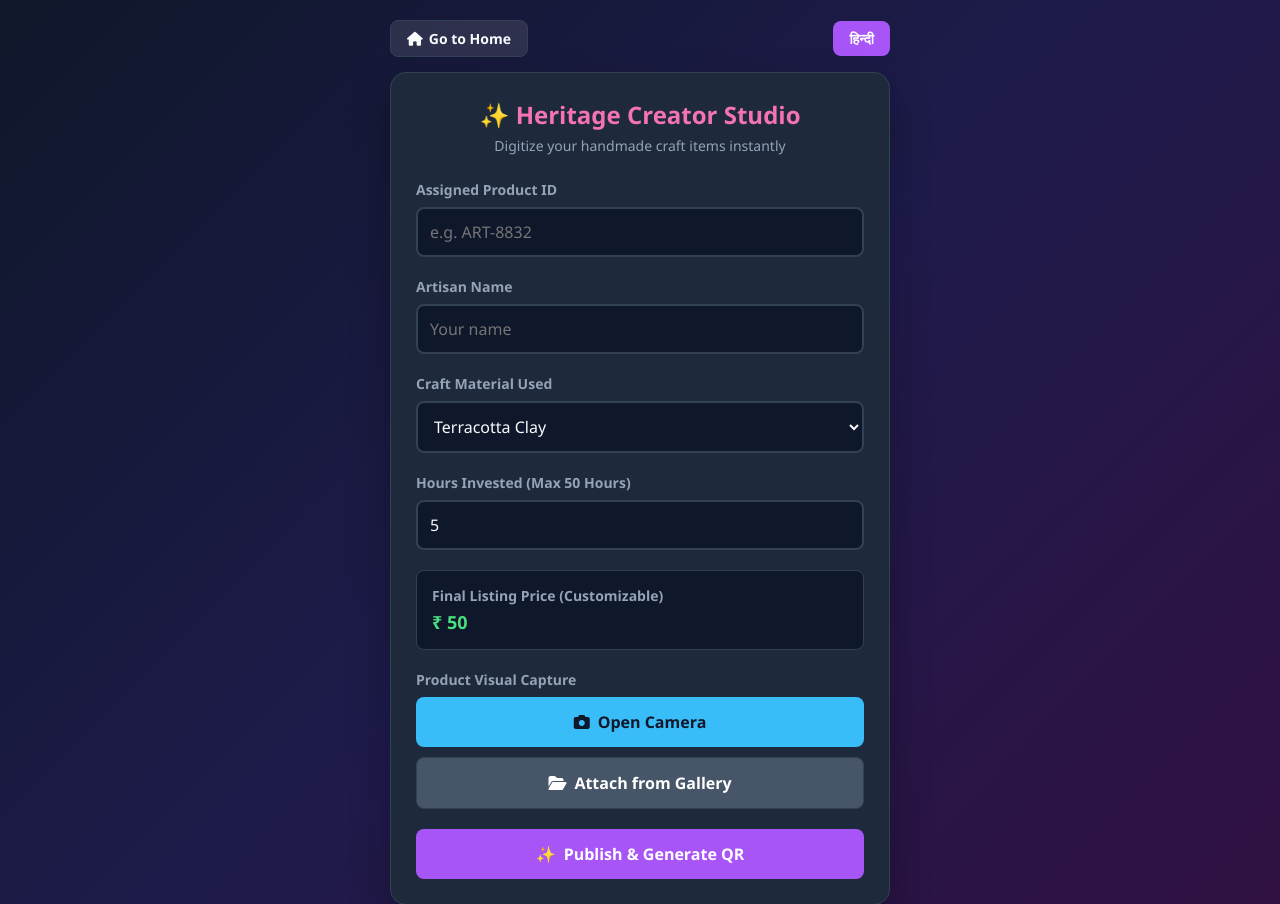
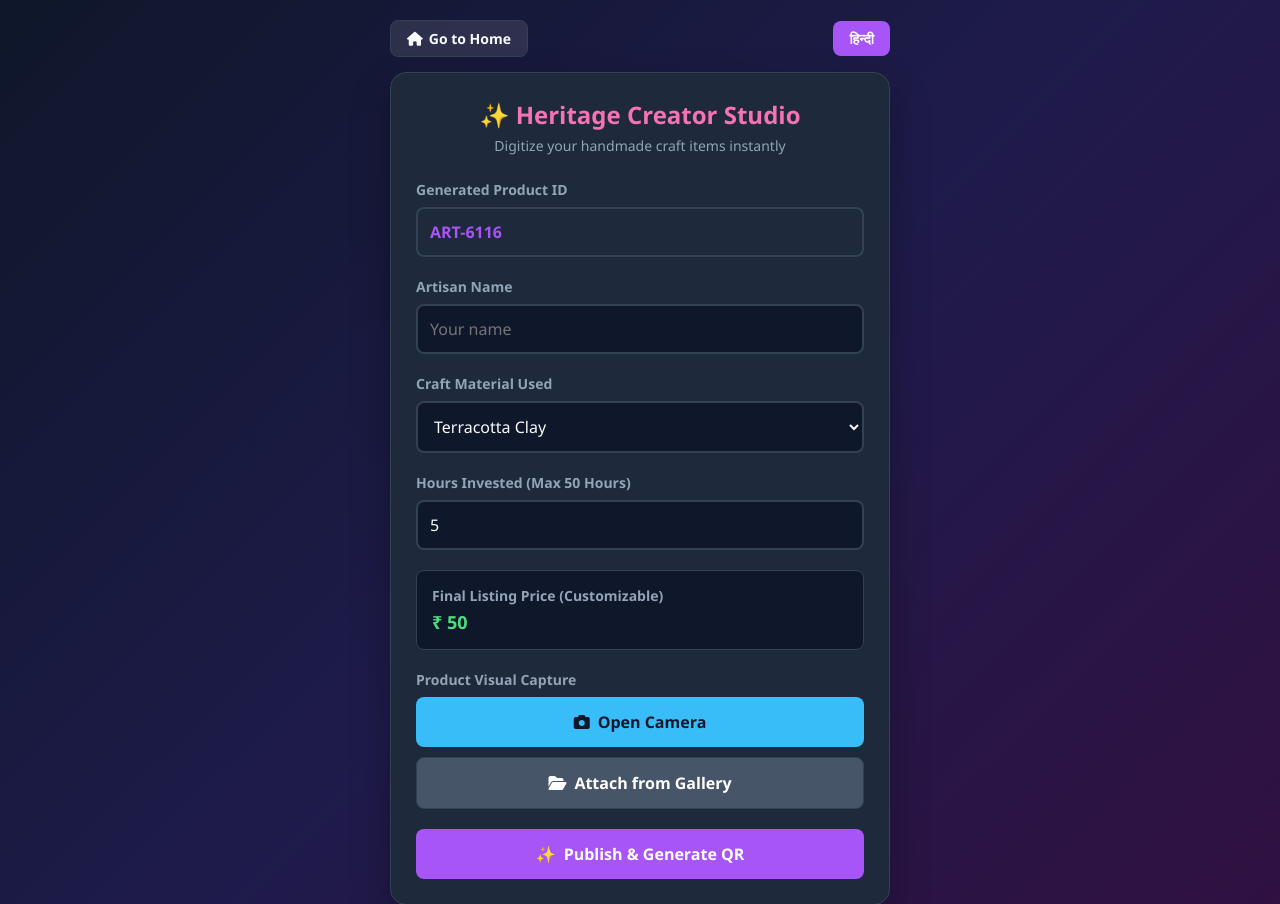
Before and after one commit to sarika20611/karigarsync, a Flask app: page /artisan in a window 1280 px wide. Shown: the top 904 px of the page. Run offline with Flask 3, Linux system fonts and the light colour scheme.

Commit message:
Update artisan.html

```diff
--- a/Karigar Sync/templates/artisan.html
+++ b/Karigar Sync/templates/artisan.html
@@ -83,6 +83,7 @@
             transition: 0.3s;
         }
         .form-control:focus { border-color: var(--primary); outline: none; }
+        .form-control:disabled { background: #1e293b; color: #a855f7; font-weight: bold; cursor: not-allowed; }
         select.form-control option { background: #0f172a; color: var(--text); }
         .base-btn { width: 100%; padding: 14px; border: none; border-radius: 8px; font-size: 16px; font-weight: bold; cursor: pointer; transition: 0.2s; display: flex; align-items: center; justify-content: center; gap: 8px; }
         .cam-btn { background: #38bdf8; color: #0f172a; margin-bottom: 10px; }
@@ -111,8 +112,8 @@
     <input type="file" id="galleryInput" accept="image/*" style="display: none;" onchange="handleGalleryUpload(event)">
 
     <div class="form-group">
-        <label id="idLabel">Assigned Product ID</label>
-        <input type="text" id="productId" class="form-control" placeholder="e.g. ART-8832" required>
+        <label id="idLabel">Generated Product ID</label>
+        <input type="text" id="productId" class="form-control" disabled>
     </div>
 
     <div class="form-group">
@@ -174,7 +175,7 @@
     const dict = {
         en: {
             home: "Go to Home", title: "✨ Heritage Creator Studio", subtitle: "Digitize your handmade craft items instantly",
-            id: "Assigned Product ID", artisan: "Artisan Name", material: "Craft Material Used",
+            id: "Generated Product ID", artisan: "Artisan Name", material: "Craft Material Used",
             hours: "Hours Invested (Max 50 Hours)", price: "Final Listing Price (Customizable)",
             visual: "Product Visual Capture", cam: "Open Camera", gallery: "Attach from Gallery",
             snap: "Capture Photo", publish: "Publish & Generate QR", success: "✨ Live Sync Successful!",
@@ -183,7 +184,7 @@
         },
         hi: {
             home: "मुख्य पृष्ठ पर जाएं", title: "✨ कारीगर स्टूडियो", subtitle: "अपने हाथ से बने सामान को तुरंत लाइव स्टोर पर डालें",
-            id: "आइटम नंबर (Product ID)", artisan: "आपका नाम", material: "बनाने में इस्तेमाल की गई सामग्री",
+            id: "ऑटो-जेनरेटेड आइटम नंबर", artisan: "आपका नाम", material: "बनाने में इस्तेमाल की गई सामग्री",
             hours: "बनाने में लगे घंटे (अधिकतम 50 घंटे)", price: "अंतिम बिक्री मूल्य (बदला जा सकता है)",
             visual: "सामान की फोटो लें", cam: "कैमरा खोलें", gallery: "गैलरी से अपलोड करें",
             snap: "फोटो खींचें", publish: "सामान अपलोड करें और QR बनाएं", success: "✨ सामान सफलतापूर्वक जुड़ गया!",
@@ -191,6 +192,11 @@
             o1: "टेराकोटा मिट्टी (Clay)", o2: "प्राकृतिक जूट (Jute)", o3: "बांस / लकड़ी (Wood)", o4: "ऊनी बुनाई / क्रोशिया", o5: "मुलायम फेल्ट कपड़ा", o6: "अन्य (खुद नाम लिखें...)"
         }
     };
+
+    function generateRandomID() {
+        const randNum = Math.floor(1000 + Math.random() * 9000);
+        document.getElementById('productId').value = "ART-" + randNum;
+    }
 
     function applyTranslations() {
         const d = dict[currentLang];
@@ -340,7 +346,7 @@
     }
 
     function resetForm() {
-        document.getElementById('productId').value = "";
+        generateRandomID();
         document.getElementById('artisanName').value = "";
         document.getElementById('customMaterialInput').value = "";
         document.getElementById('materialSelect').selectedIndex = 0;
@@ -353,7 +359,8 @@
         finalCapturedImageBase64 = "";
     }
 
-    // Initialize translations on load
+    // Initialize ID and translations on load
+    generateRandomID();
     applyTranslations();
 </script>
 </body>
```
